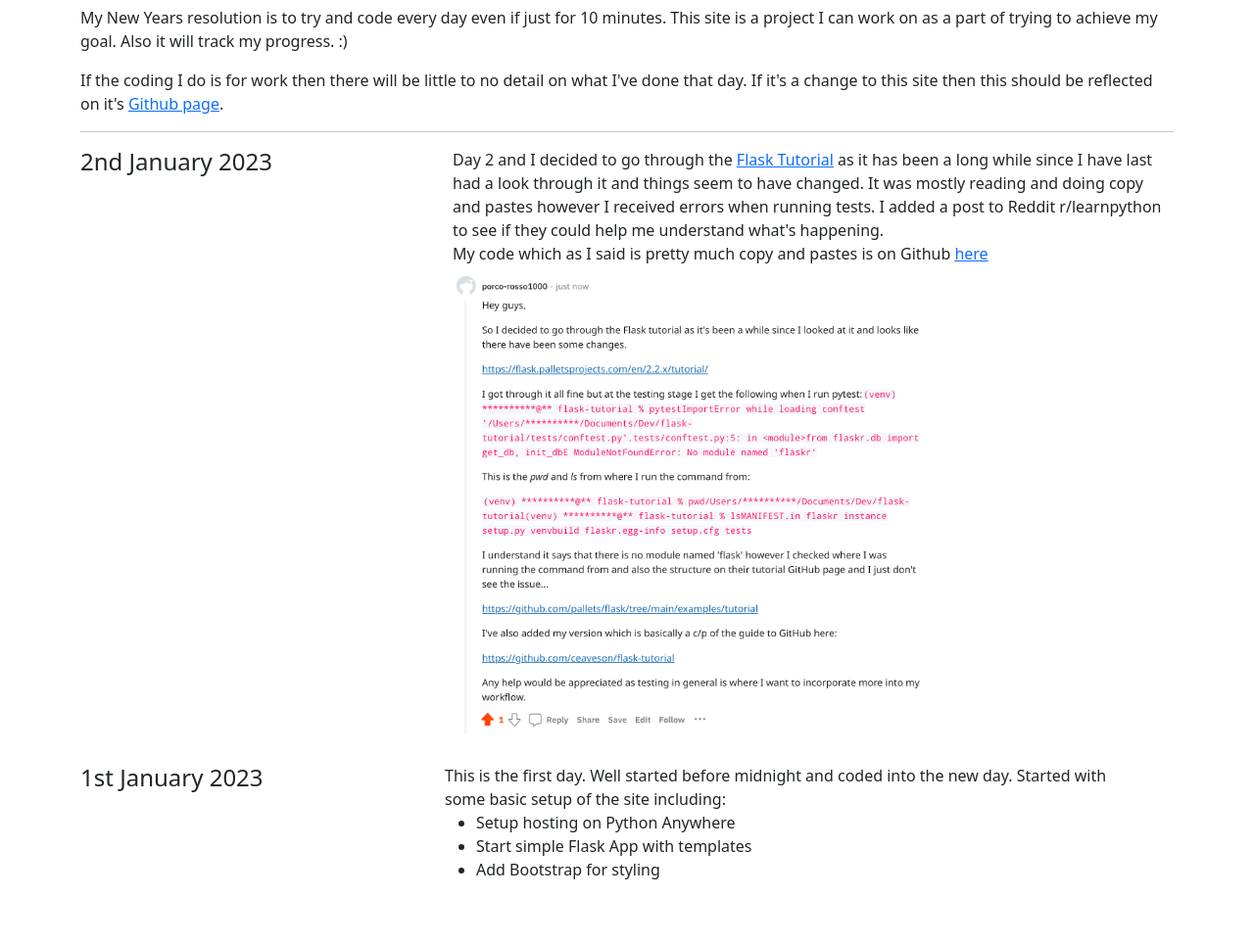
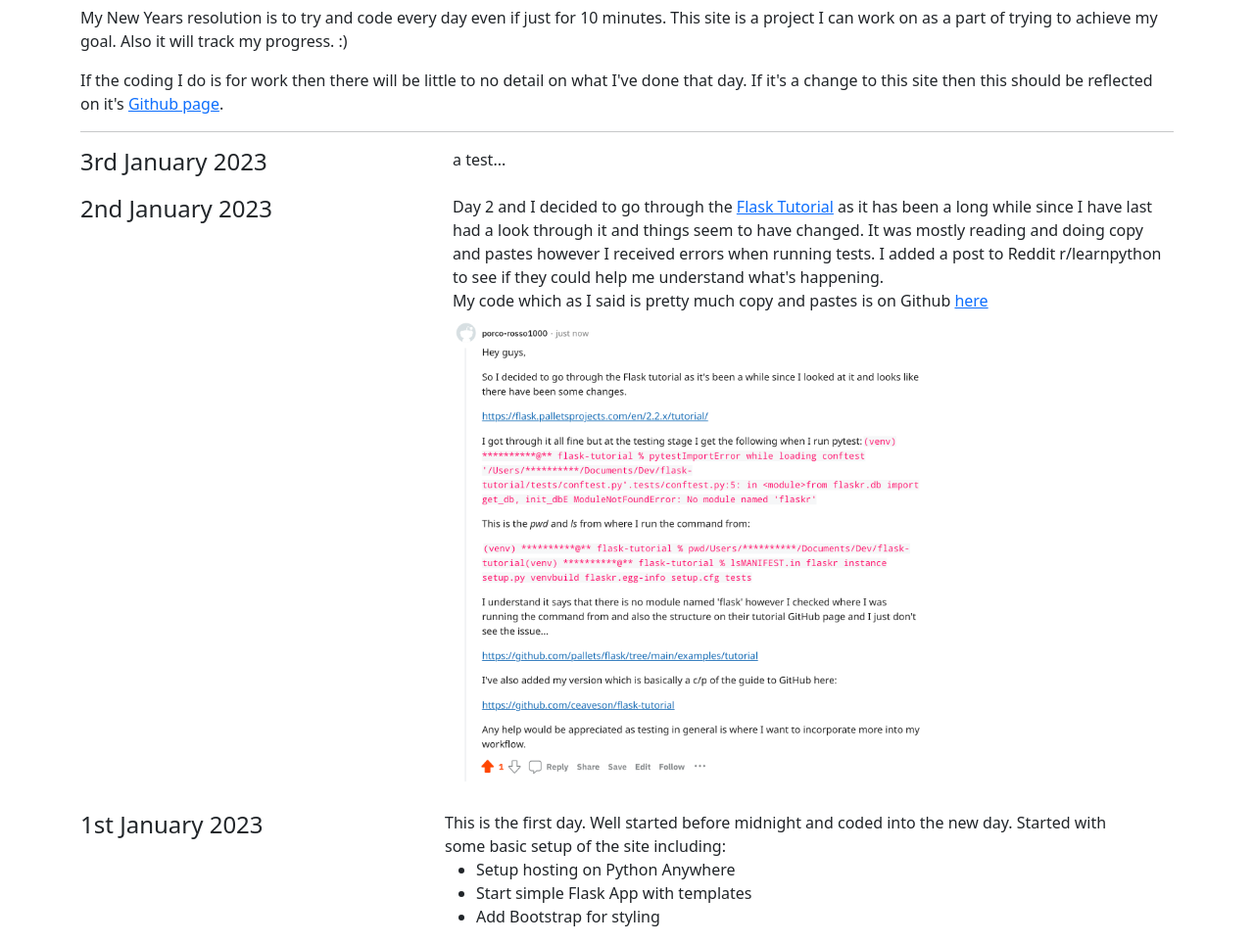
Before and after one commit to ceaveson/www.eaveson.co.uk, a Flask app: page / in a window 1280 px wide. Shown: the part 50-1014 px from the top of the page at 98% size. Before the commit the page ends 948 px from the top, so only its background shows below. Run offline with Flask 2, Linux system fonts and the light colour scheme.

Commit message:
webhook test

```diff
--- a/templates/home.html
+++ b/templates/home.html
@@ -21,6 +21,12 @@ If the coding I do is for work then there will be little to no detail on what I'
 </p></div>
     </div>
     <div class="row">
+        <div class="col-4"><h4>3rd January 2023</h4></div>
+        <div class="col-8">
+            a test...<br><br>
+            </div>
+        </div>
+    <div class="row">
         <div class="col-4"><h4>2nd January 2023</h4></div>
         <div class="col-8">
             Day 2 and I decided to go through the <a href="https://flask.palletsprojects.com/en/2.2.x/tutorial/">Flask Tutorial</a> as it has been a long while since I have last had a look through it and things seem to have changed. It was mostly reading and doing copy and pastes however I received errors when running tests. I added a post to Reddit r/learnpython to see if they could help me understand what's happening.<br>
```
